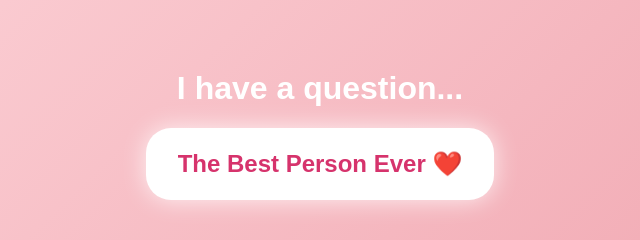
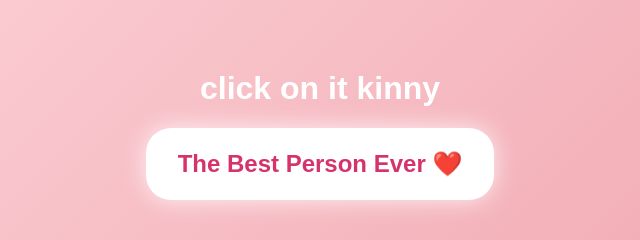
Before and after one commit to ahmedramyonly1/Mykinnyy, a plain HTML site: page index.html in a window 1280 px wide. Shown: the part 296-536 px from the top of the page, 320-960 px from the left. Drawn offline with Linux system fonts and the light colour scheme.

Commit message:
Update index.html

```diff
--- a/index.html
+++ b/index.html
@@ -103,7 +103,7 @@ h1{
 <body>
 
 <div class="start" id="start">
-    <h1>I have a question...</h1>
+    <h1>click on it kinny</h1>
     <button class="big-btn" onclick="openSite()">The Best Person Ever ❤️</button>
 </div>
 
```
